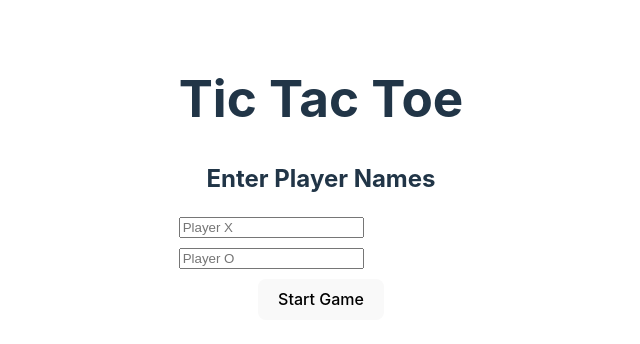
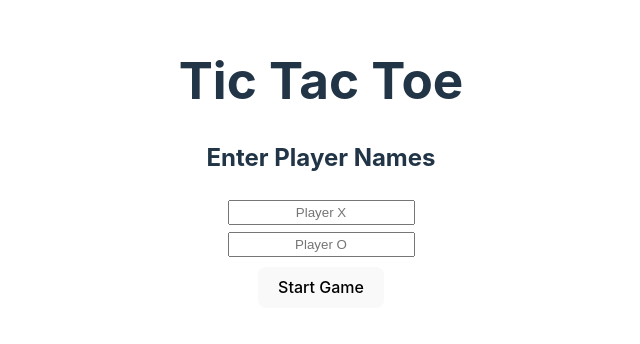
Before and after one commit to oscarkannerstedt/MI-fed23-js-vue-tictactoe, a Vue app: page / in a window 1280 px wide. Shown: the part 222-566 px from the top of the page, without its empty margins (319-959 px from the left). Built offline with nearby package versions, Linux system fonts and the light colour scheme.

Commit message:
[Added] - CSS styling start page

```diff
--- a/src/App.vue
+++ b/src/App.vue
@@ -37,4 +37,8 @@ const gameUpdatedHandler = () => {
 
 <style scoped>
 
+h1 {
+  line-height: 0.2;
+}
+
 </style>
--- a/src/components/PlayerInput.vue
+++ b/src/components/PlayerInput.vue
@@ -1,9 +1,15 @@
 <template>
-  <div>
+  <div class="player-input-container">
     <h2>Enter Player Names</h2>
-    <input v-model="playerX" placeholder="Player X" />
-    <input v-model="playerO" placeholder="Player O" />
+    <div class="input-wrapper">
+      <input v-model="playerX" placeholder="Player X" class="player-input" />
+    </div>
+    <div class="input-wrapper">
+    <input v-model="playerO" placeholder="Player O" class="player-input" />
+  </div>
+  <div class="button-wrapper">
     <button @click="saveNames">Start Game</button>
+  </div>
   </div>
 </template>
 
@@ -33,8 +39,23 @@ export default defineComponent({
 </script>
 
 <style scoped>
-input {
-  display: block;
-  margin: 10px 0;
+.player-input-container {
+  display: flex;
+  flex-direction: column;
+  align-items: center;
 }
+
+.input-wrapper {
+  margin: 3px;
+}
+
+.player-input {
+  padding: 3px;
+  text-align: center;
+}
+
+.button-wrapper {
+  margin: 7px;
+}
+
 </style>
```
